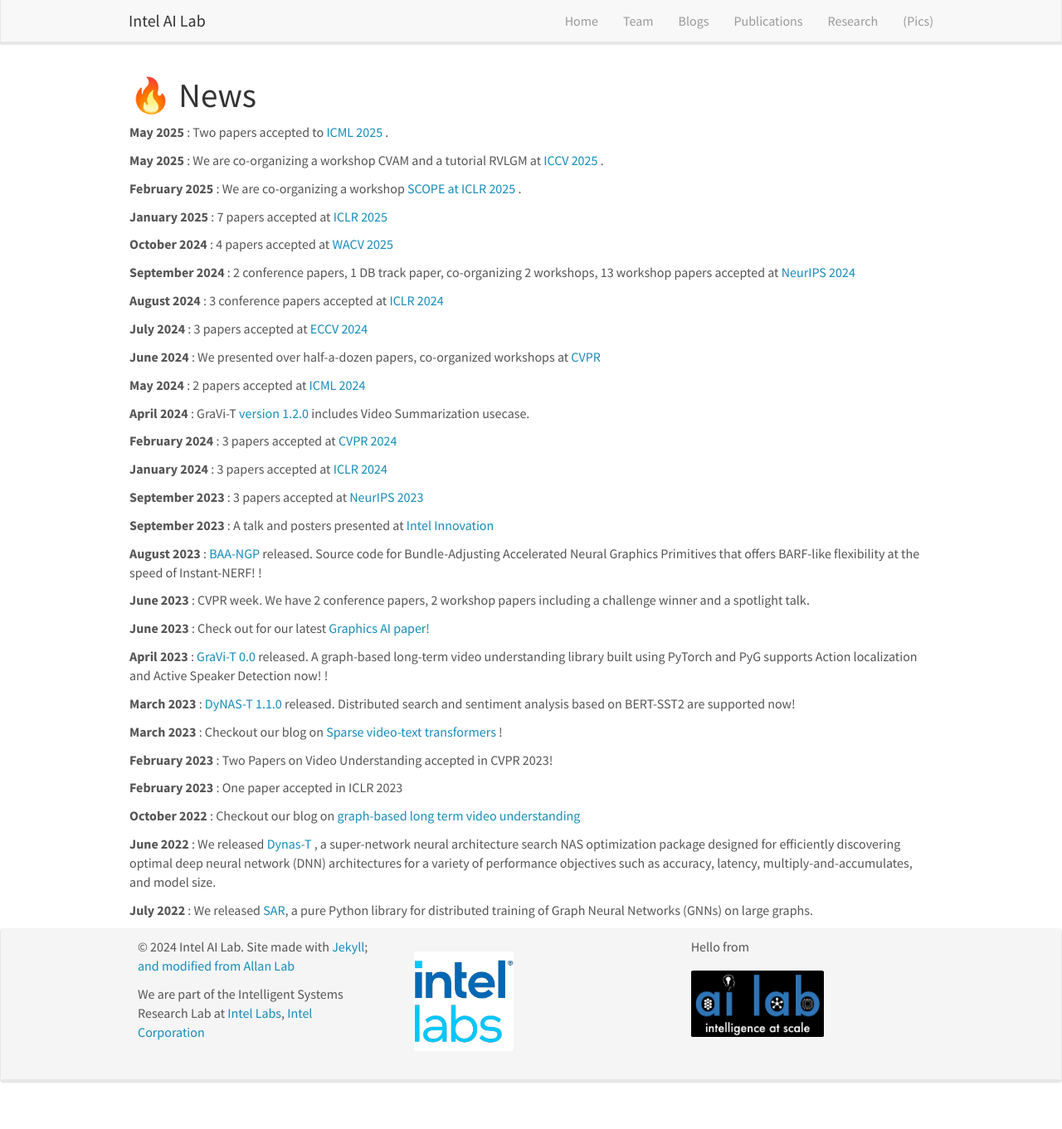
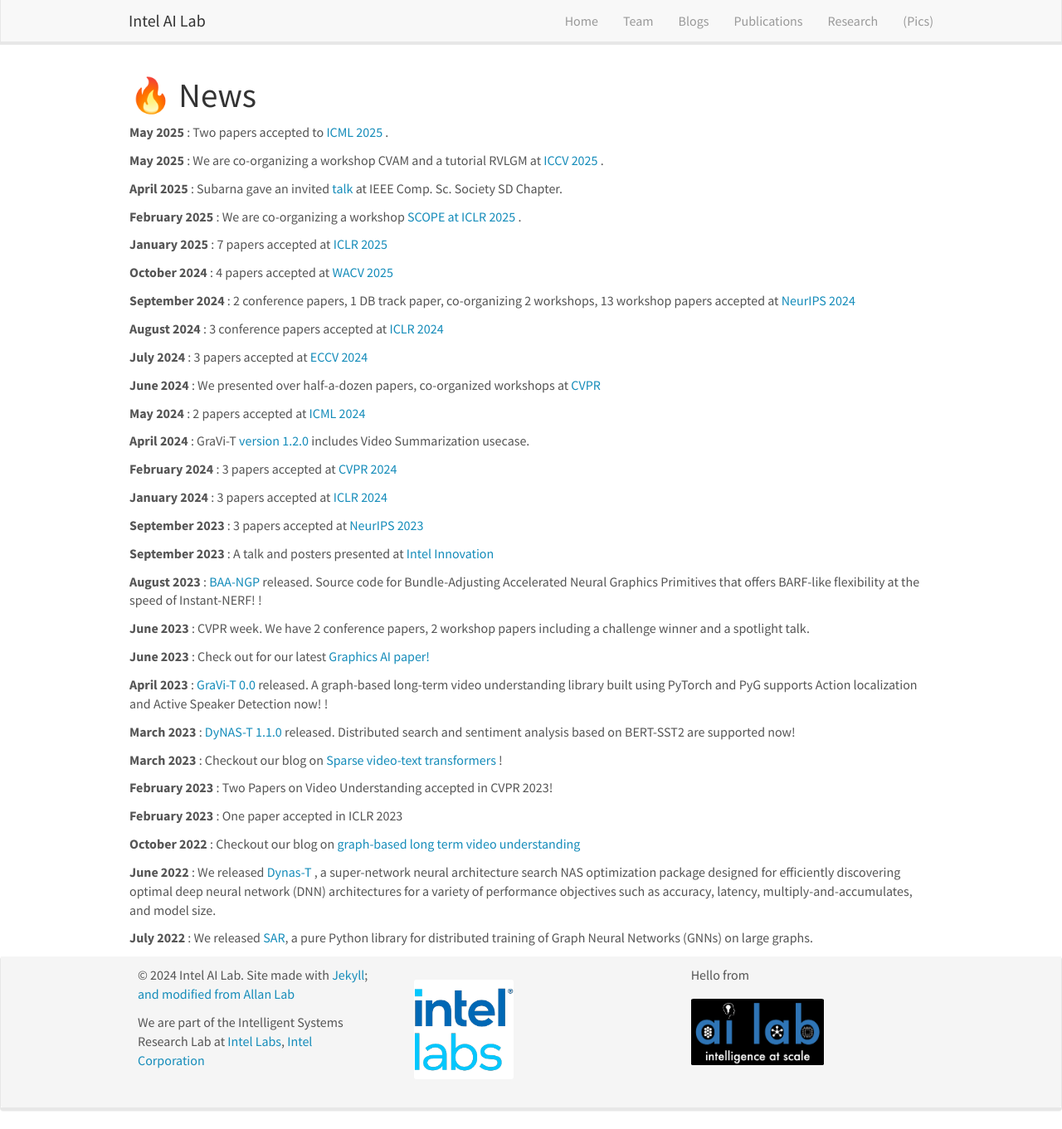
Before and after one commit to intelailabpage/intelailabpage.github.io, a Jekyll site: the page built from _pages/allnews.md, in a window 1280 px wide and 1361 px high. Shown: the whole window at 83% size. Built offline with Jekyll 4.4.1, drawn with Linux system fonts in a browser that asks for light colours; nearby versions of some CDN libraries.

Commit message:
Update news.yml

```diff
--- a/_data/news.yml
+++ b/_data/news.yml
@@ -3,6 +3,9 @@
 
 - date: May 2025
   headline: We are co-organizing a workshop CVAM and a tutorial RVLGM at <a href="https://iccv.thecvf.com/"> ICCV 2025 </a>.
+
+- date: April 2025
+  headline: Subarna gave an invited <a href="https://events.vtools.ieee.org/m/478569"> talk </a> at IEEE Comp. Sc. Society SD Chapter.
 
 - date: February 2025
   headline: We are co-organizing a workshop <a href="https://scope-workshop.github.io/"> SCOPE at ICLR 2025 </a>.
```
